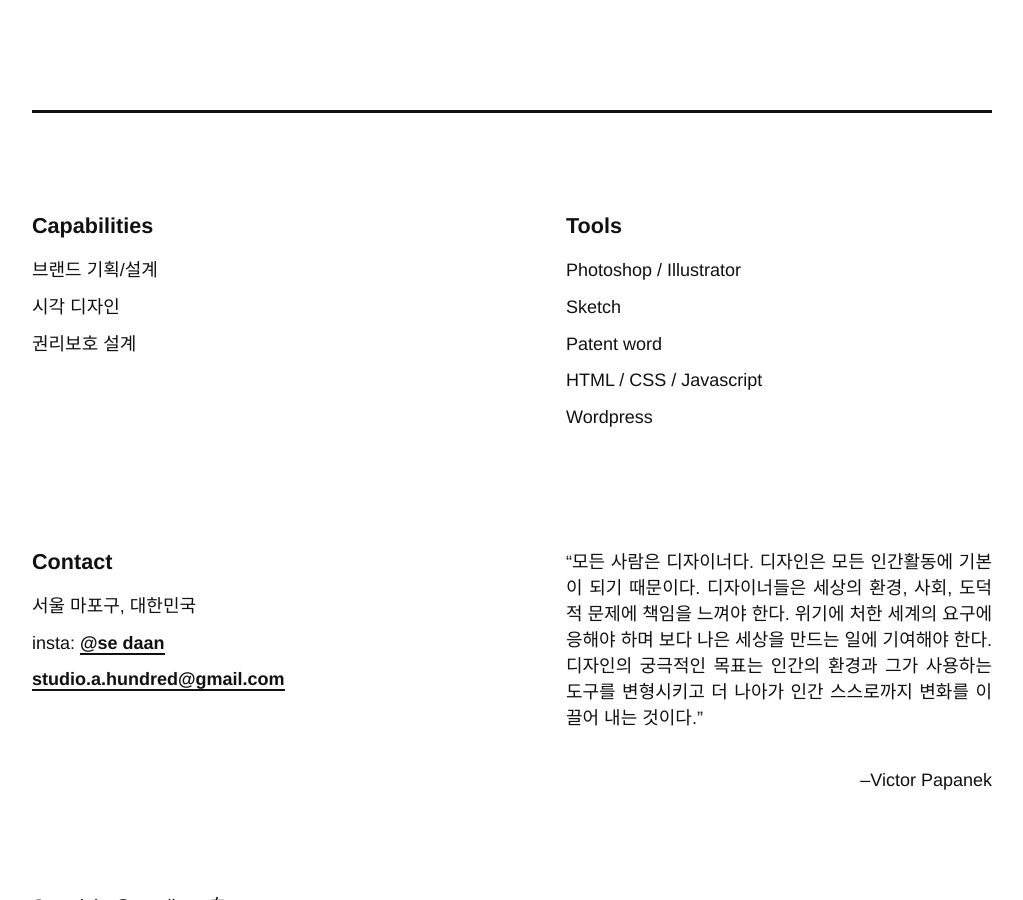
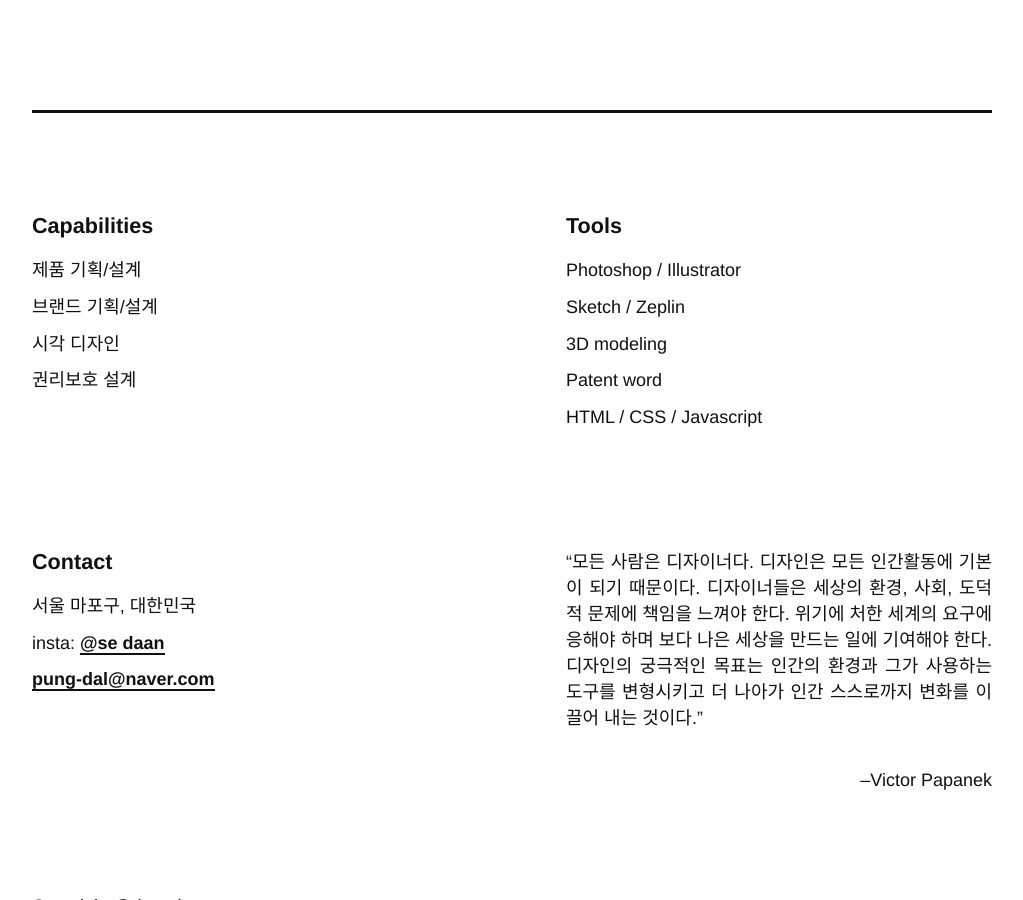
Before and after one commit to se-daan/daan.github.io, a Jekyll site: the page built from index.html, in a window 1280 px wide and 900 px high, scrolled down 4113 px. Shown: the whole window, without its empty margins (128-1151 px from the left). Built offline with Jekyll 4.4.1, drawn with Linux system fonts in a browser that asks for light colours; some of the changed text lies outside the part shown.

Commit message:
Update footer.html

```diff
--- a/_includes/footer.html
+++ b/_includes/footer.html
@@ -23,6 +23,7 @@
           <li>Pantent Analysis</li>
         </div>
         <div class="kr_f">
+          <li>제품 기획/설계</li>
           <li>브랜드 기획/설계</li>
           <li>시각 디자인</li>
           <li>권리보호 설계</li>
@@ -33,10 +34,10 @@
       <h2 class="section-title  ts-strong">Tools</h2>
       <ul class="list-reset">
         <li>Photoshop / Illustrator</li>
-        <li>Sketch</li>
+        <li>Sketch / Zeplin</li>
+        <li>3D modeling</li>
         <li>Patent word</li>
         <li>HTML / CSS / Javascript</li>
-        <li>Wordpress</li>
       </ul>
     </div> <!-- grid-item -->
     <div class="grid-item">
@@ -45,7 +46,7 @@
         <li class="en_f">Mapo-gu, Seoul, South Korea</li>
         <li class="kr_f">서울 마포구, 대한민국</li>
         <li>insta: <span onclick="location.href='https://www.instagram.com/se_daan/'" style="cursor:pointer;" class="link-span">@se daan</span></li>
-        <li><span onclick="location.href='mailto:studio.a.hundred@gmail.com'" style="cursor:pointer;" class="link-span">studio.a.hundred@gmail.com</span></li>
+        <li><span onclick="location.href='mailto:studio.a.hundred@gmail.com'" style="cursor:pointer;" class="link-span">pung-dal@naver.com</span></li>
       </ul>
     </div> <!-- grid-item -->
     <div class="grid-item">
@@ -60,7 +61,7 @@
       </div>
     </div> <!-- grid-item -->
   </div>
-  <p class="site-footer-note">Copyright ⓒ studio 一白.</p>
+  <p class="site-footer-note">Copyright ⓒ hongkyu moon</p>
 </footer>
 
 <script src="https://ajax.googleapis.com/ajax/libs/jquery/3.3.1/jquery.min.js"></script>
```
